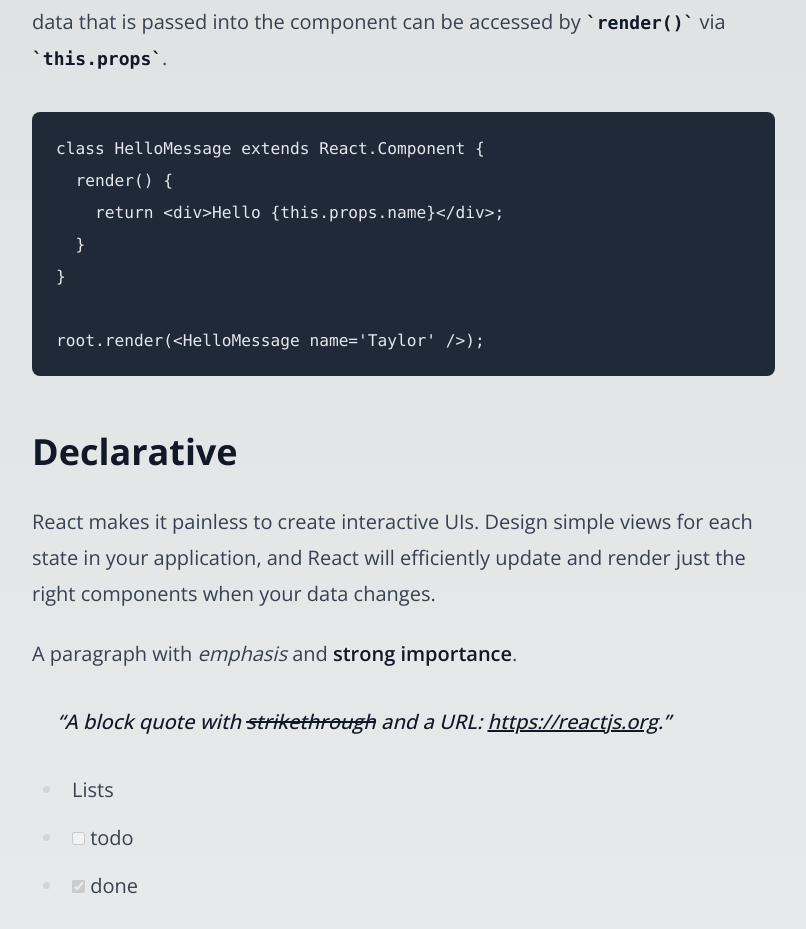
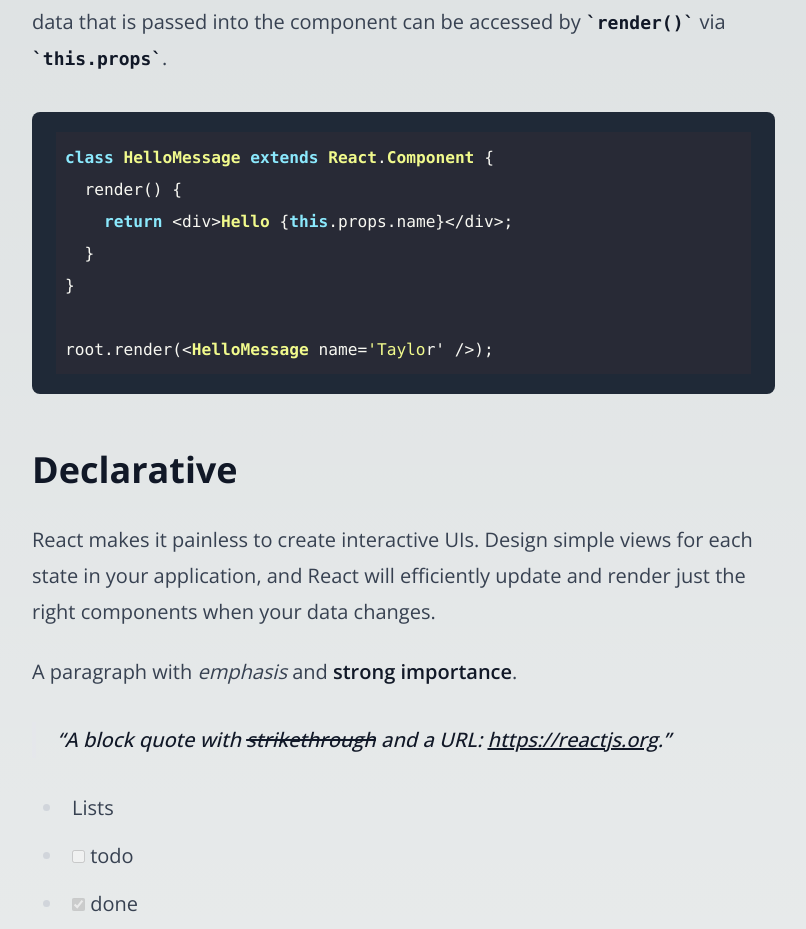
Before and after one commit to sangmin4208/my-blog, a Next.js app: page /posts/best-react-practices in a window 1280 px wide. Shown: the part 1051-1980 px from the top of the page, without its empty margins (48-854 px from the left). Built offline with nearby package versions, Linux system fonts and the light colour scheme.

Commit message:
🎨10.4 마크다운 뷰어 - 코드 문법

```diff
--- a/package.json
+++ b/package.json
@@ -12,6 +12,7 @@
     "@types/node": "20.2.6",
     "@types/react": "^18.2.10",
     "@types/react-dom": "18.2.4",
+    "@types/react-syntax-highlighter": "^15.5.7",
     "autoprefixer": "10.4.14",
     "eslint": "8.42.0",
     "eslint-config-next": "13.4.4",
@@ -22,6 +23,7 @@
     "react-icons": "^4.9.0",
     "react-markdown": "^8.0.7",
     "react-multi-carousel": "^2.8.4",
+    "react-syntax-highlighter": "^15.5.0",
     "remark-gfm": "^3.0.1",
     "server-only": "^0.0.1",
     "tailwindcss": "3.3.2",
--- a/src/app/components/markdown-viewer.tsx
+++ b/src/app/components/markdown-viewer.tsx
@@ -1,7 +1,9 @@
+"use client"
 import React from "react"
 import { ReactMarkdown } from "react-markdown/lib/react-markdown"
+import SyntaxHighlighter from "react-syntax-highlighter"
+import { dracula } from "react-syntax-highlighter/dist/cjs/styles/hljs"
 import remarkGfm from "remark-gfm"
-
 interface Props {
   children: string
 }
@@ -10,6 +12,25 @@
     <ReactMarkdown
       className="prose dark:prose-invert lg:prose-xl"
       remarkPlugins={[remarkGfm]}
+      components={{
+        code({ node, inline, className, children, style, ...props }) {
+          const match = /language-(\w+)/.exec(className || "")
+          return !inline && match ? (
+            <SyntaxHighlighter
+              {...props}
+              style={dracula}
+              language={match[1]}
+              PreTag="div"
+            >
+              {String(children).replace(/\n$/, "")}
+            </SyntaxHighlighter>
+          ) : (
+            <code {...props} className={className}>
+              {children}
+            </code>
+          )
+        },
+      }}
     >
       {children}
     </ReactMarkdown>
```
Also changed, not shown: 1 other file (tests, documents, lock files or other folders).
